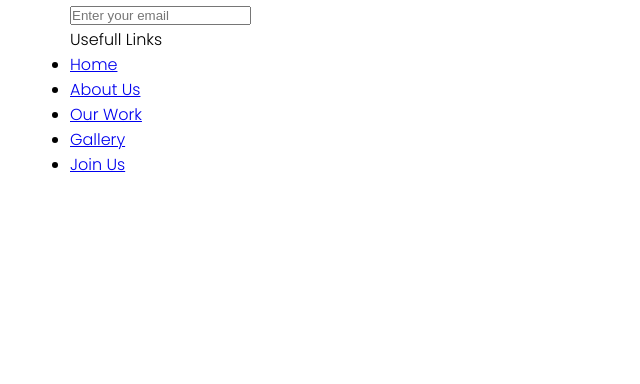
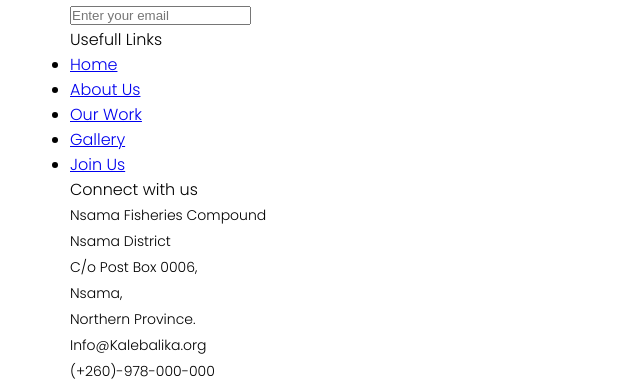
Before and after one commit to Kama95/Kalebalika-NGO, a plain HTML site: page index.html in a window 1280 px wide. Shown: the part 3832-4216 px from the top of the page, without its empty margins (0-640 px from the left). Before the commit the page ends 4009 px from the top, so only its background shows below. Drawn offline with Linux system fonts and the light colour scheme.

Commit message:
Add address and contact details to footer

```diff
--- a/index.html
+++ b/index.html
@@ -174,7 +174,17 @@
                     <li> <a href="#JoinUsSection"> Join Us</a></li>
                 </ul>
             </div>
-            <div class="connectWithUs"></div>
+            <div class="connectWithUs">
+                <div class="title"> Connect with us</div>
+                <p> Nsama Fisheries Compound<br />
+                    Nsama District<br />
+                    C/o Post Box 0006,<br />
+                    Nsama,<br />
+                    Northern Province.<br />
+                    </p>
+                    <p>Info@Kalebalika.org</p>
+                    <p>(+260)-978-000-000</p>
+            </div>
         </div>
 
 
```
